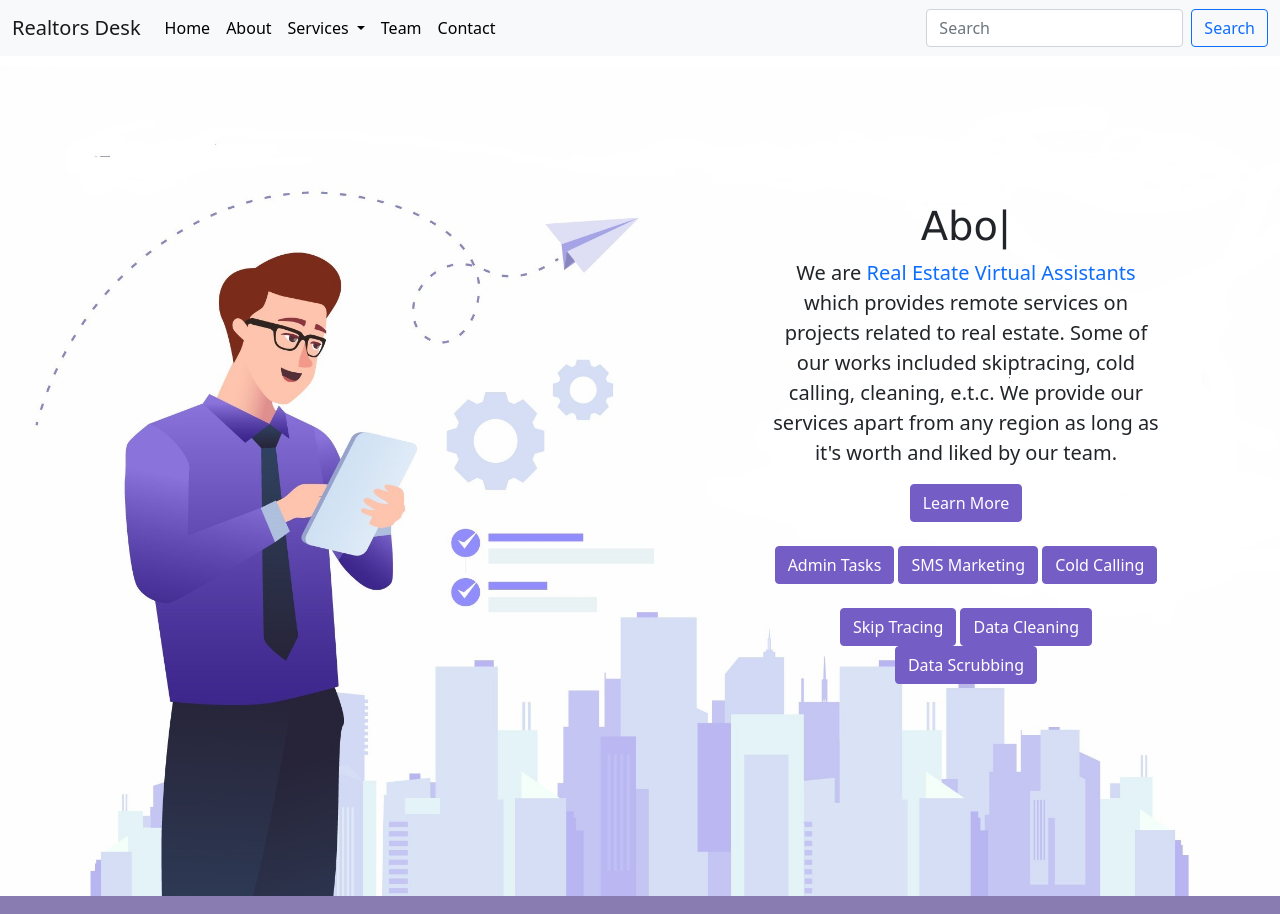
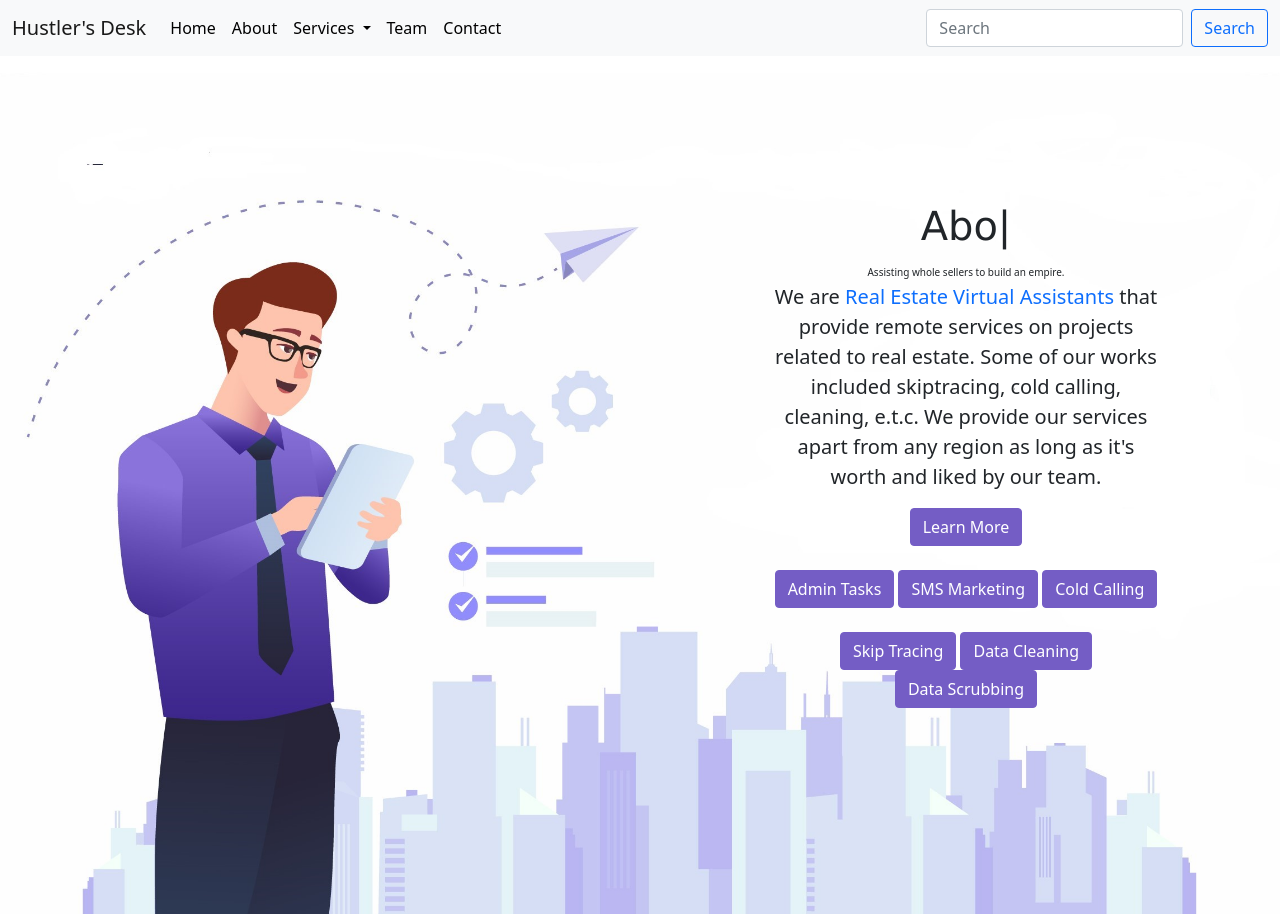
Before and after one commit to ars-1/website, a plain HTML site: page index.html in a window 1280 px wide. Shown: the top 914 px of the page. Drawn offline with Linux system fonts and the light colour scheme; grey boxes are pictures that could not be loaded.

Commit message:
HustlersDesk

```diff
--- a/index.html
+++ b/index.html
@@ -15,7 +15,7 @@
     <meta name="description" content="Real Estate Virtual Assistants">
     <meta property="og:image" content="https://realtorsdesk.vercel.app/assets/img/ils/skiptracing.jpg" />
     <link rel="icon" href="/assets/img/ils/logo.png">
-    <title>RevaOps - Real Estate Virtual Assistance Operations</title>
+    <title>Hustler's Desk || Home</title>
     <script src="https://www.google.com/recaptcha/api.js" async defer></script>
 </head>
 
@@ -30,7 +30,7 @@
 
     <nav class="navbar navbar-expand-lg navbar-light bg-light">
         <div class="container-fluid">
-            <a class="navbar-brand" href="#">Realtors Desk</a>
+            <a class="navbar-brand" href="#">Hustler's Desk</a>
             <button class="navbar-toggler" type="button" data-bs-toggle="collapse"
                 data-bs-target="#navbarSupportedContent" aria-controls="navbarSupportedContent" aria-expanded="false"
                 aria-label="Toggle navigation">
@@ -95,12 +95,13 @@
         <div class="col col-md-4">
             <br><br>
             <h1><span id="abtused"></span><span id="abtusedc"></span></h1>
+            <span style="text-align: center; font-size: 10px;">Assisting whole sellers to build an empire.</span>
             <div class="mobonly">
                 <br><br><br><br><br>
                 <br><br><br><br><br>
                 <br><br><br>
             </div>
-            <p>We are <span class="text-primary" id="typewriter">Real Estate Virtual Assistants</span> which provides
+            <p>We are <span class="text-primary" id="typewriter">Real Estate Virtual Assistants</span> that provide
                 remote services on
                 projects related to real estate.
                 Some of our works included skiptracing, cold calling, cleaning, e.t.c. We provide our services apart
```
